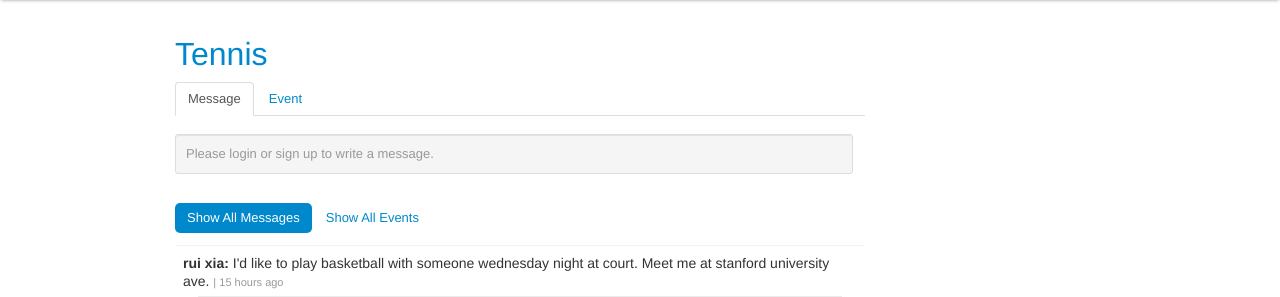
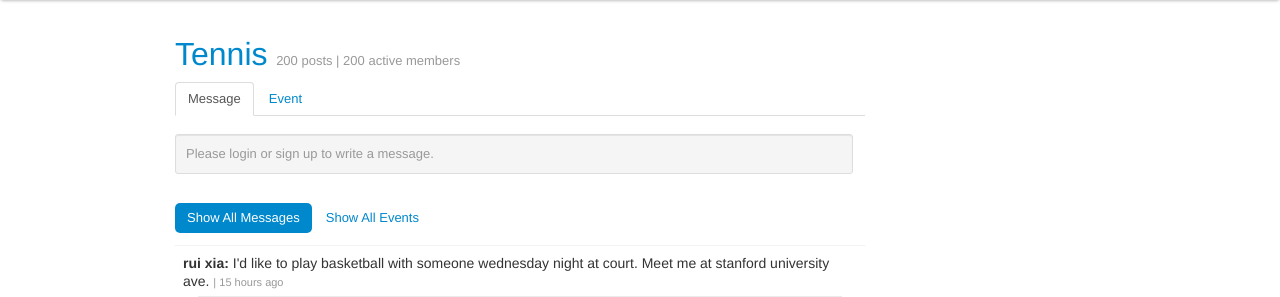
Before and after one commit to bsgreenb/ActiveSU, a Django app: template templates/activity_page.html in a window 1280 px wide. Shown: the part 40-337 px from the top of the page. Run offline with Django 3.2, Linux system fonts and the light colour scheme; the template is opened without the code that fills it, so the values that code supplies are empty; some libraries are stand-ins or nearby versions.

Commit message:
have active info

```diff
--- a/activity/static/css/wall.css
+++ b/activity/static/css/wall.css
@@ -41,7 +41,7 @@
     margin-top: 10px;
 }
 
-.content .post-end{
+.content .post-end, .content .active-info{
     color: #999999;
     font-size: 11px;
 }
--- a/templates/activity_page.html
+++ b/templates/activity_page.html
@@ -76,6 +76,7 @@
         <div class="content">
             <div class="head">
                 <a href="#" class="name">Tennis</a>
+                <span class="active-info">200 posts | 200 active members</span>
             </div>
 
             <div class="tabbable">
```
